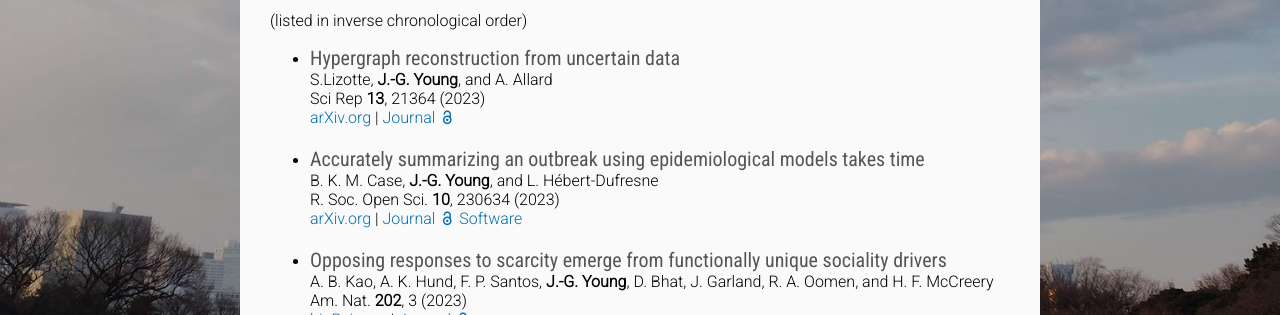
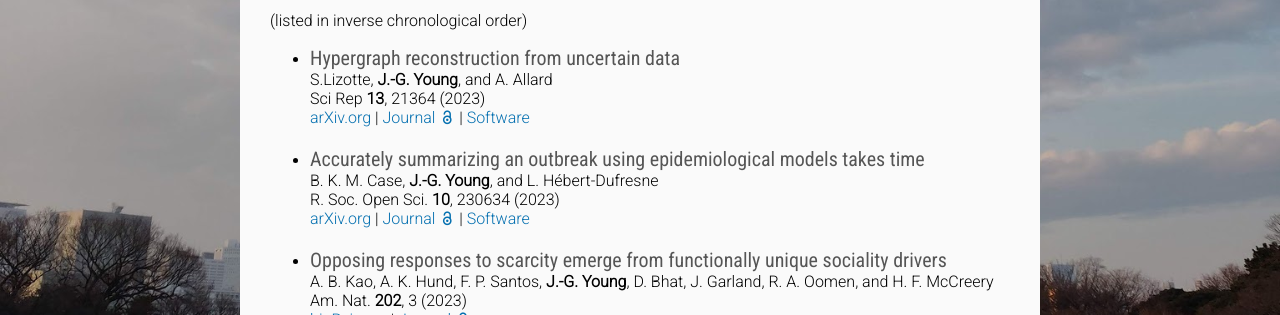
Before and after one commit to jg-you/jg-you.github.io, a Jekyll site: the page built from publications.md, in a window 1280 px wide and 900 px high, scrolled down 878 px. Shown: the part 152-467 px from the top of the window. Built offline with Jekyll 4.4.1, drawn with Linux system fonts in a browser that asks for light colours; some web fonts are replaced; comment, search, counter and statistics services are not loaded.

Commit message:
Fix open access icons and add osftware link where needed

```diff
--- a/publications.md
+++ b/publications.md
@@ -36,18 +36,18 @@ N. W. Landry, **J.-G. Young**, and  N. Eikmeier<br/>
 * <span class="pub-title">Hypergraph reconstruction from uncertain data</span><br/>
 S.Lizotte, **J.-G. Young**, and A. Allard<br/>
 Sci Rep **13**, 21364 (2023)<br/>
-[arXiv.org](https://dx.doi.org/10.48550/arXiv.2208.06503) | [Journal  <i class="ai ai-open-access" aria-hidden="true"></i>](https://doi.org/10.1038/s41598-023-48081-w)
+[arXiv.org](https://dx.doi.org/10.48550/arXiv.2208.06503) |  [Journal  <i class="ai ai-open-access" aria-hidden="true"></i>](https://doi.org/10.1038/s41598-023-48081-w) | [Software](https://github.com/DynamicaLab/hypergraph-bayesian-reconstruction)
 
 * <span class="pub-title">Accurately summarizing an outbreak using epidemiological models takes time</span><br/>
 B. K. M. Case, **J.-G. Young**, and L. Hébert-Dufresne<br/>
 R. Soc. Open Sci. **10**, 230634 (2023)<br/>
-[arXiv.org](https://arxiv.org/abs/2301.08799) | [Journal  <i class="ai ai-open-access" aria-hidden="true"></i>](https://doi.org/10.1098/rsos.230634) [Software](https://github.com/brendandaisy/MarginalDivergence.jl)
+[arXiv.org](https://arxiv.org/abs/2301.08799) | [Journal  <i class="ai ai-open-access" aria-hidden="true"></i>](https://doi.org/10.1098/rsos.230634) | [Software](https://github.com/brendandaisy/MarginalDivergence.jl)
 
 
 * <span class="pub-title">Opposing responses to scarcity emerge from functionally unique sociality drivers</span><br/>
 A. B. Kao, A. K. Hund, F. P. Santos, **J.-G. Young**, D. Bhat, J. Garland, R. A. Oomen, and H. F. McCreery<br/>
 Am. Nat. **202**, 3 (2023)<br/>
-[bioRxiv.org](https://dx.doi.org/10.1101/2020.03.17.994343) | [Journal <i class="ai ai-open-access" aria-hidden="true"></i>](https://doi.org/10.1086/725426)
+[bioRxiv.org](https://dx.doi.org/10.1101/2020.03.17.994343) |  [Journal  <i class="ai ai-open-access" aria-hidden="true"></i>](https://doi.org/10.1086/725426)
 
 * <span class="pub-title">Exact and rapid linear clustering of networks with dynamic programming</span><br/>
 A. Patania, A. Allard, and **J.-G. Young**<br/>
```
